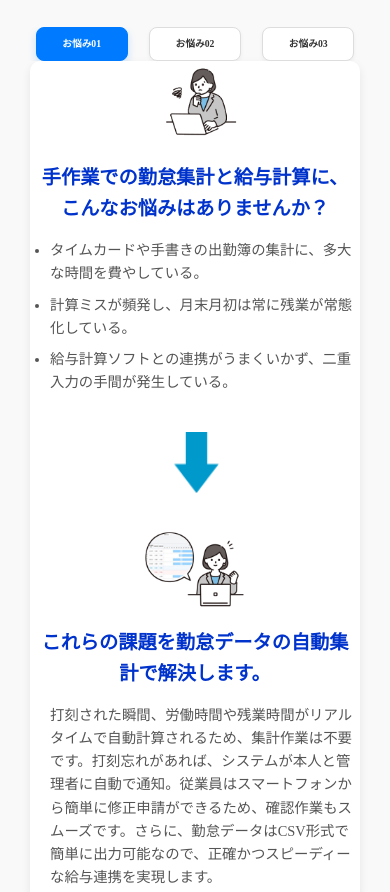
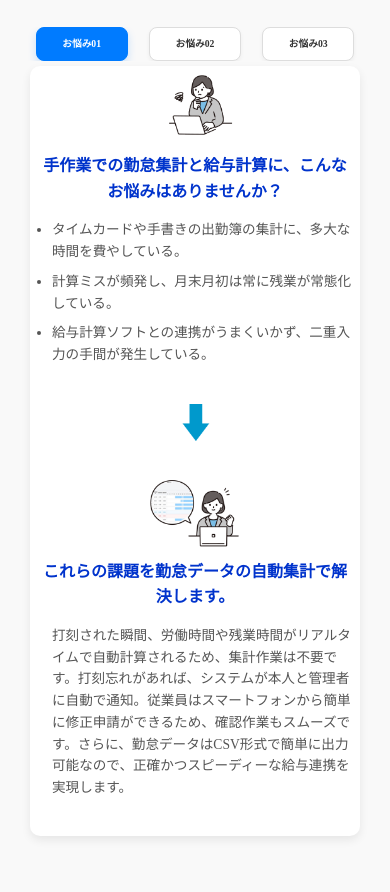
Before and after one commit to eo-study/TimeConnect, a plain HTML site: page index.html in a window 390 px wide. Shown: the part 979-1871 px from the top of the page. Drawn offline with Linux system fonts and the light colour scheme.

Commit message:
Add files via upload

```diff
--- a/common/index_r.css
+++ b/common/index_r.css
@@ -360,7 +360,7 @@
 	margin-left: 5px;
   	margin-right: 5px;
 	max-width: 100%;
-    padding: 5px;
+    padding: 7px;
 
 }
 	.problems-solution {
@@ -371,11 +371,12 @@
     .problem-tabs {
         justify-content: flex-start;
         gap: 10px;
-		margin: 0 auto;
+		margin: 2px auto 5px auto;
     }
 
     .problem-tab {
         min-width: 80px;
+		max-width: 200px;
         padding: 8px 5px;
 		text-align: center;
 		margin: 0 auto;
@@ -391,23 +392,30 @@
     }
 
     .problem-area, .solution-area {
-        gap: 15px;
+        gap: 8px;
     }
 
     .problem-area-left, .solution-area-left {
-        width: 100px;
-        margin-bottom: 5px;
+        width: 90px;
+        margin-bottom: 3px;
     }
 
     .problem-area-right h3, .solution-area-right h3 {
-        font-size: 1.2em;
+        font-size: 1em;
         text-align: center;
     }
 
     .problem-area-right ul, .solution-area-right p {
-        font-size: 0.9em;
+        font-size: 0.85em;
         padding-left: 15px;
     }
+	.arrow-down {
+    margin: 10px 0;
+}
+	.arrow-down img {
+    width: 30px;
+
+}
 
     /* 新しい機能紹介セクション */
     .features-overview h2 {
```
